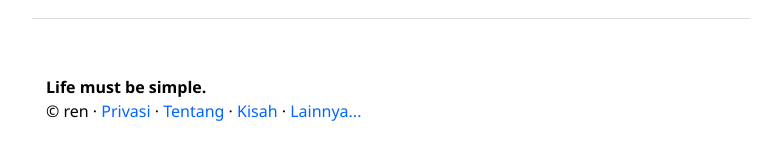
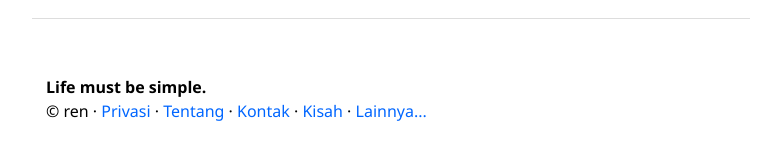
Before and after one commit to ren-id/blog, a Jekyll site: the page built from docs/index.html, in a window 1280 px wide and 900 px high, scrolled down 3015 px. Shown: the part 729-889 px from the top of the window, without its empty margins (250-1031 px from the left). Built offline with Jekyll 4.4.1, drawn with Linux system fonts in a browser that asks for light colours; the list of posts is cut into pages by our own code; comment, search, counter and statistics services are not loaded.

Commit message:
Update footer.html

```diff
--- a/docs/_includes/footer.html
+++ b/docs/_includes/footer.html
@@ -1,6 +1,6 @@
 <footer>
 <b>Life must be simple.</b><br/>
-&copy; ren · <a href="{{site.url}}/privacy">Privasi</a> · <a href="{{site.url}}/about">Tentang</a> · <a href="{{site.url}}/stories.html">Kisah</a> · <a href="{{site.url}}/pages">Lainnya...</a>
+&copy; ren · <a href="{{site.url}}/privacy">Privasi</a> · <a href="{{site.url}}/about">Tentang</a> · <a href="{{site.url}}/contact">Kontak</a> · <a href="{{site.url}}/stories.html">Kisah</a> · <a href="{{site.url}}/pages">Lainnya...</a>
 <!--Start of Tawk.to Script-->
 <script type="text/javascript">
 var Tawk_API=Tawk_API||{}, Tawk_LoadStart=new Date();
```
